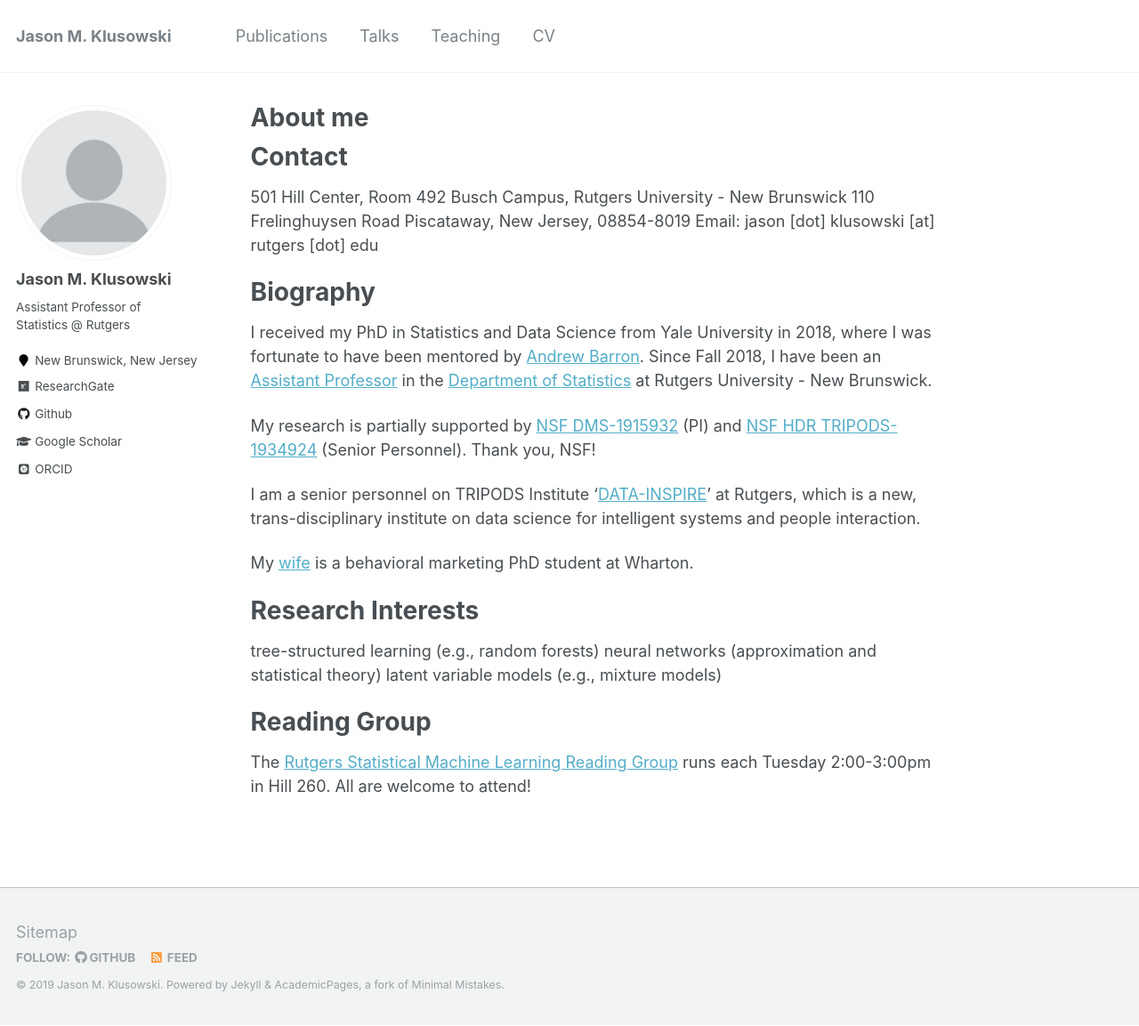
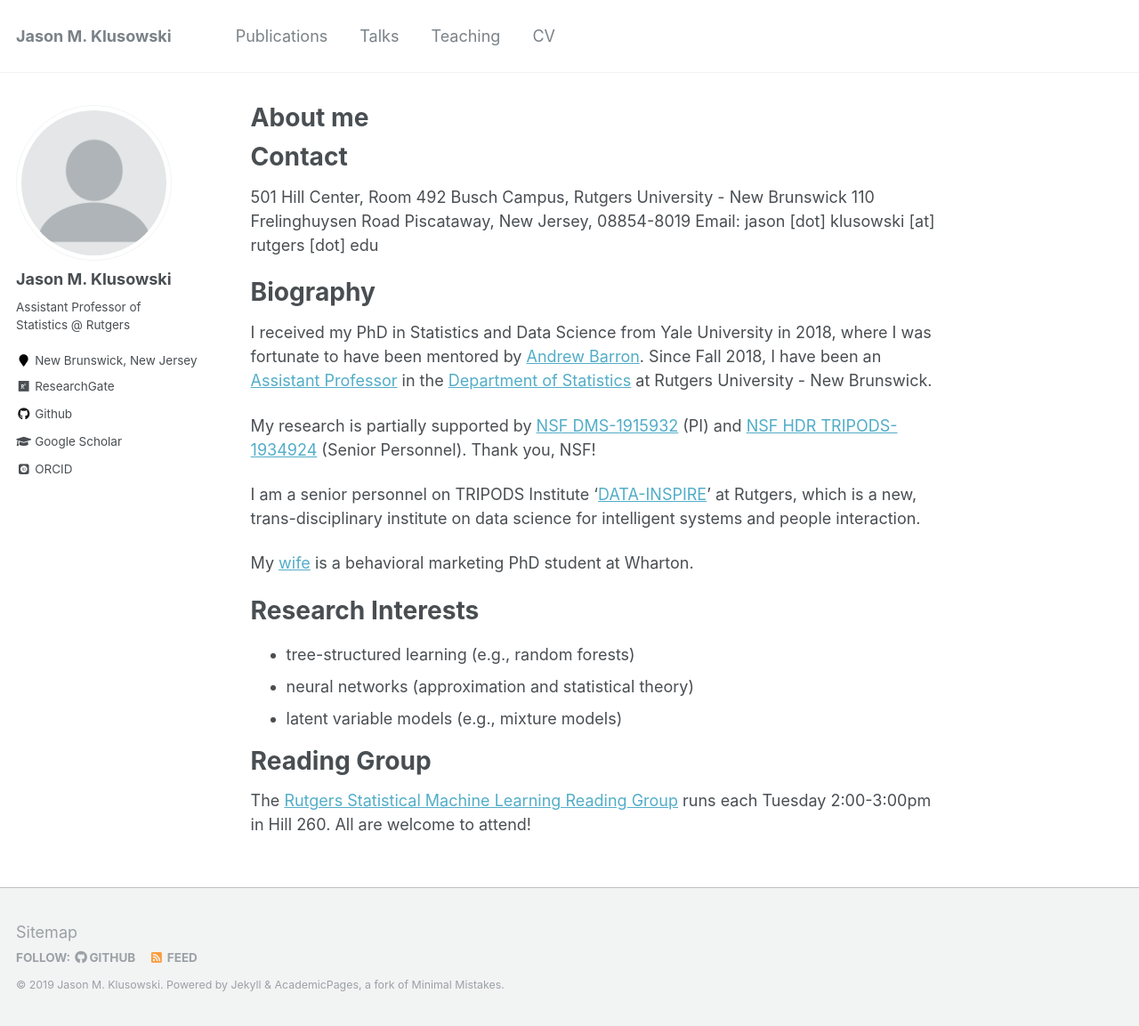
Before and after one commit to jasonklusowski/jasonklusowski.github.io, a Jekyll site: the page built from _pages/about.md, in a window 1280 px wide and 1153 px high. Shown: the whole window at 89% size. Built offline with Jekyll 4.4.1, drawn with Linux system fonts in a browser that asks for light colours; some web fonts are replaced.

```diff
--- a/_pages/about.md
+++ b/_pages/about.md
@@ -31,9 +31,9 @@ My [wife](https://marketing.wharton.upenn.edu/profile/jwkk/) is a behavioral mar
 Research Interests
 ======
 
-tree-structured learning (e.g., random forests)
-neural networks (approximation and statistical theory)
-latent variable models (e.g., mixture models)
+* tree-structured learning (e.g., random forests)
+* neural networks (approximation and statistical theory)
+* latent variable models (e.g., mixture models)
 
 Reading Group
 ======
```
